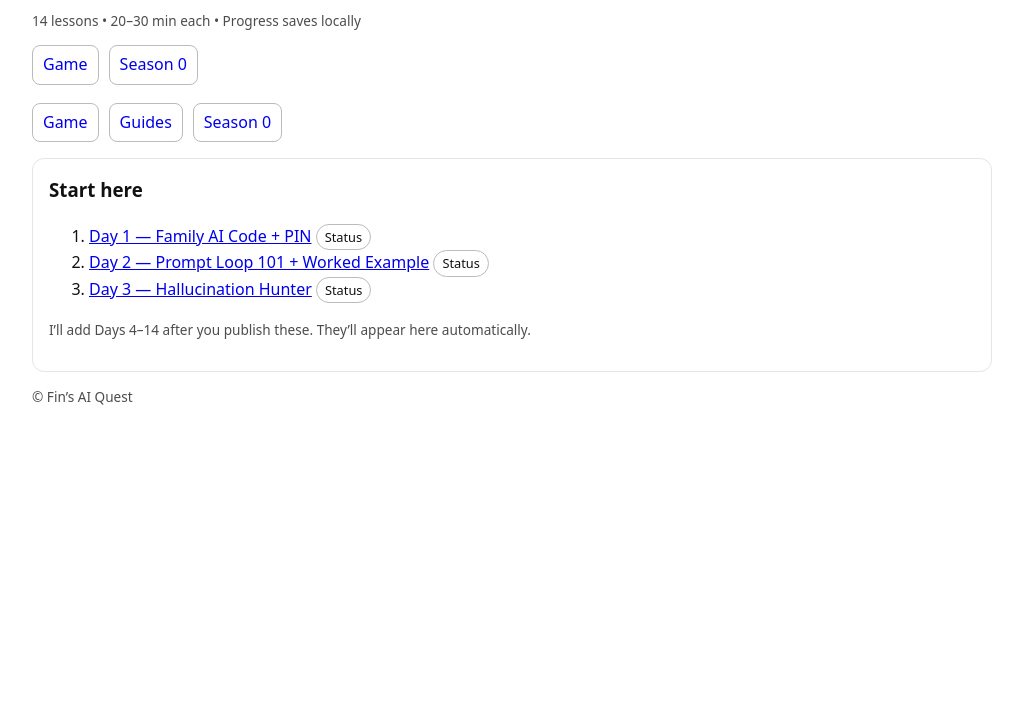
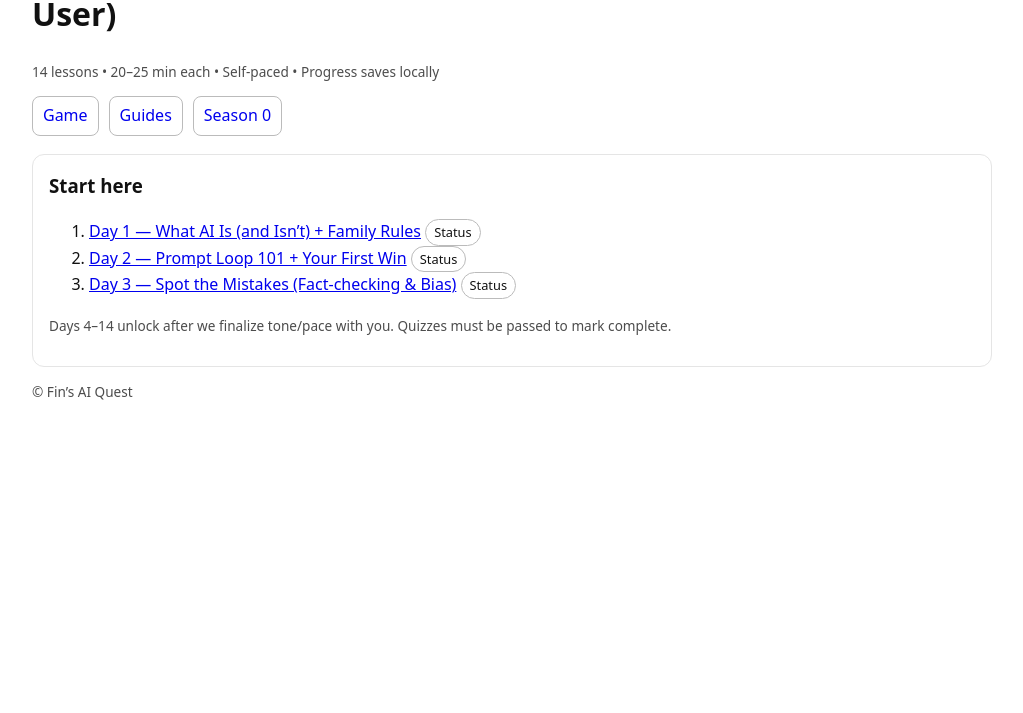
Before and after one commit to E-Bat10/Fin-Learns-AI, a plain HTML site: page season0/index.html in a window 1280 px wide. Shown: the part 87-800 px from the top of the page, without its empty margins (128-1151 px from the left). Drawn offline with Linux system fonts and the light colour scheme.

Commit message:
Update index.html

```diff
--- a/season0/index.html
+++ b/season0/index.html
@@ -7,28 +7,28 @@
 </head>
 <body>
 <header>
-  <h1>Season 0 — Setup, Safety, Coachability</h1>
-  <p class="tiny">14 lessons • 20–30 min each • Progress saves locally</p>
+  <h1>Season 0 — Intro to AI & ChatGPT (Beginner → Junior Power User)</h1>
+  <p class="tiny">14 lessons • 20–25 min each • Self‑paced • Progress saves locally</p>
   <nav class="main">
     <a href="../index.html">Game</a>
+    <a href="../guides.html">Guides</a>
     <a href="index.html">Season 0</a>
   </nav>
 </header>
 
-<nav class="main" style="display:flex; gap:10px; flex-wrap:wrap; margin:10px 0 16px;">
-  <a href="index.html">Game</a>
-  <a href="guides.html">Guides</a>
-  <a href="season0/index.html">Season 0</a>
-</nav>
+<div id="interestBanner" class="banner hidden">
+  <b>Check‑in:</b> Want to add new interests or revisit something confusing?
+  <button id="interestAddBtn" class="btn">Add/Review</button>
+</div>
 
 <section class="card">
   <h3>Start here</h3>
   <ol>
-    <li><a href="lesson01.html">Day 1 — Family AI Code + PIN</a> <span class="badge" id="b1">Status</span></li>
-    <li><a href="lesson02.html">Day 2 — Prompt Loop 101 + Worked Example</a> <span class="badge" id="b2">Status</span></li>
-    <li><a href="lesson03.html">Day 3 — Hallucination Hunter</a> <span class="badge" id="b3">Status</span></li>
+    <li><a href="lesson01.html">Day 1 — What AI Is (and Isn’t) + Family Rules</a> <span class="badge" id="b1">Status</span></li>
+    <li><a href="lesson02.html">Day 2 — Prompt Loop 101 + Your First Win</a> <span class="badge" id="b2">Status</span></li>
+    <li><a href="lesson03.html">Day 3 — Spot the Mistakes (Fact‑checking & Bias)</a> <span class="badge" id="b3">Status</span></li>
   </ol>
-  <p class="tiny">I’ll add Days 4–14 after you publish these. They’ll appear here automatically.</p>
+  <p class="tiny">Days 4–14 unlock after we finalize tone/pace with you. Quizzes must be passed to mark complete.</p>
 </section>
 
 <footer class="tiny">© <span id="yr"></span> Fin’s AI Quest</footer>
```
